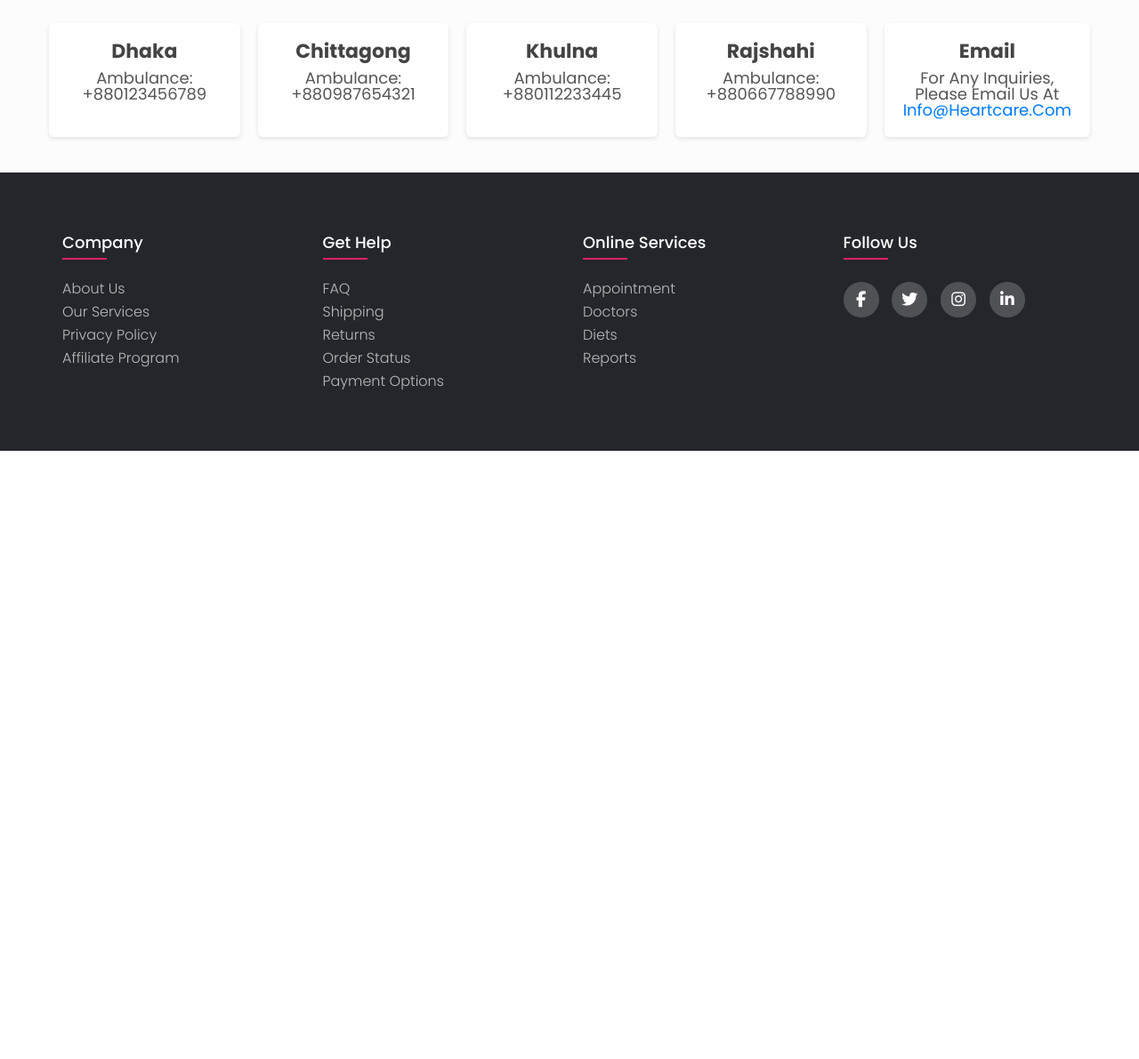
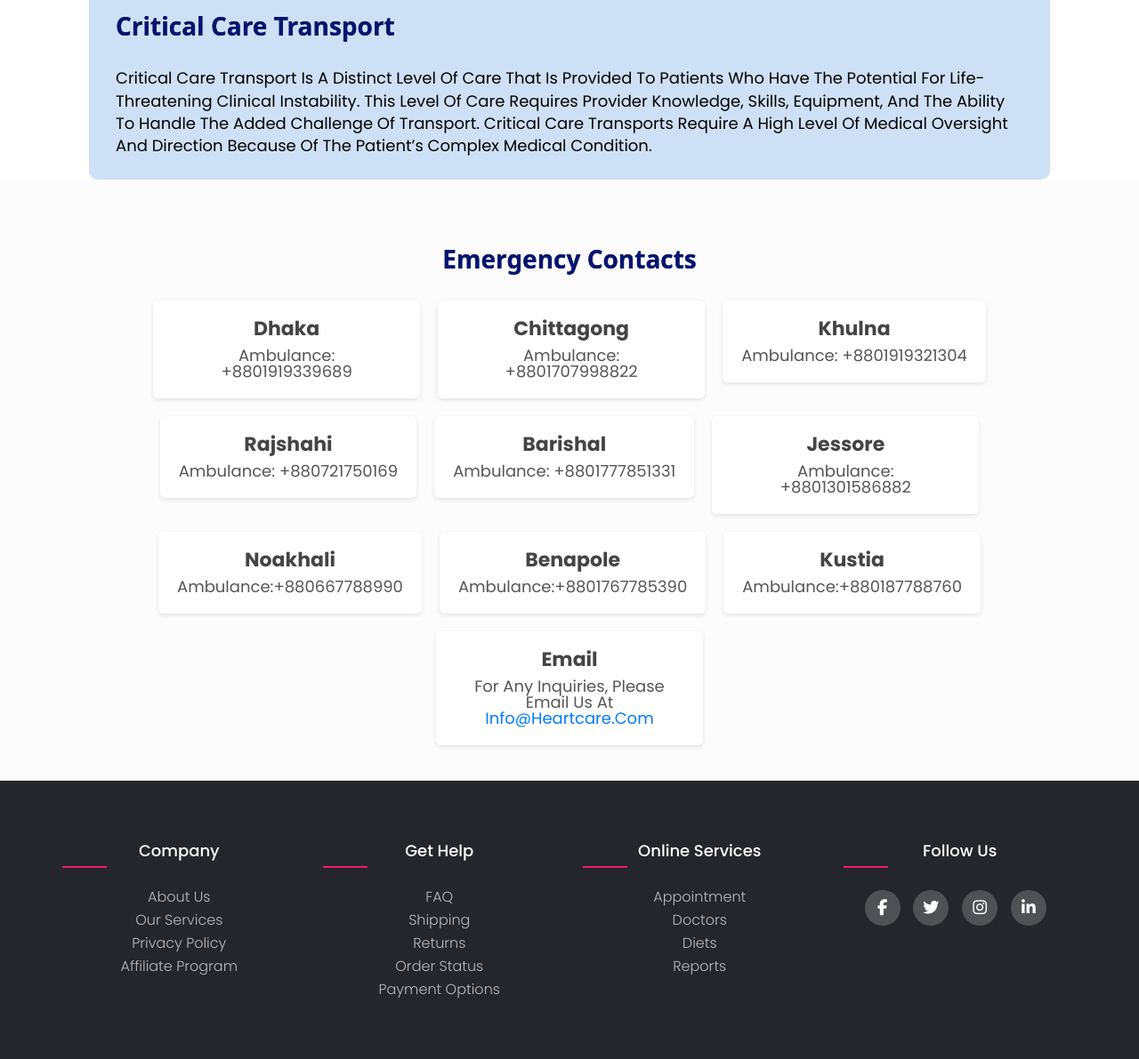
Before and after one commit to Dhoritri/Heart-Health-Monitoring-System, a PHP site: page /ambulance.html in a window 1280 px wide. Shown: the part 1493-2684 px from the top of the page at 89% size. Before the commit the page ends 2000 px from the top, so only its background shows below. Run offline with PHP 8.4, Linux system fonts and the light colour scheme.

Commit message:
hospital and ambulance update

```diff
--- a/ambulance.html
+++ b/ambulance.html
@@ -34,7 +34,7 @@
     </div>
     <div id="menu-btn" class="fas fa-bars"></div>
 </header>
-
+<h1> Our Ambulance Service</h1>
 <section>
     <div class="et_pb_row et_pb_row_2 et_pb_row_1-4_3-4">
         <div class="et_pb_column et_pb_column_1_4 et_pb_column_4 et_pb_css_mix_blend_mode_passthrough">
@@ -86,22 +86,60 @@
   <div class="container">
       <h2>Emergency Contacts</h2>
       <div class="contact-info">
+          <a href="tel: +8801919-339689" class="card-link">
           <div class="city-contact">
               <h3>Dhaka</h3>
-              <p>Ambulance: +880123456789</p>
+              <p>Ambulance: +8801919339689</p>
           </div>
+          </a>
+          <a href="tel: +8801707998822" class="card-link">
           <div class="city-contact">
               <h3>Chittagong</h3>
-              <p>Ambulance: +880987654321</p>
+              <p>Ambulance: +8801707998822</p>
           </div>
+          </a>
+          <a href="tel: +8801919321304" class="card-link">
           <div class="city-contact">
-              <h3>Khulna</h3>
-              <p>Ambulance: +880112233445</p>
+              <h3> Khulna </h3>
+              <p>Ambulance:  +8801919321304</p>
           </div>
-          <div class="city-contact">
+          </a>
+          <a href="tel: +880721750169" class="card-link">
+            <div class="city-contact">
               <h3>Rajshahi</h3>
-              <p>Ambulance: +880667788990</p>
-          </div>
+              <p>Ambulance: +880721750169</p>
+            </div>
+          </a>
+          <a href="tel: +8801777851331" class="card-link">
+            <div class="city-contact">
+              <h3>Barishal</h3>
+              <p>Ambulance: +8801777851331</p>
+            </div>
+          </a>
+          <a href="tel: +8801301586882" class="card-link">
+            <div class="city-contact">
+              <h3>Jessore</h3>
+              <p>Ambulance: +8801301586882</p>
+            </div>
+          </a>
+          <a href="tel: 8801911125156" class="card-link">
+            <div class="city-contact">
+              <h3>Noakhali</h3>
+              <p>Ambulance:+880667788990</p>
+            </div>
+          </a>
+          <a href="tel:+8801767785390" class="card-link">
+            <div class="city-contact">
+              <h3>Benapole</h3>
+              <p>Ambulance:+8801767785390</p>
+            </div>
+          </a>
+          <a href="tel:+880187788760" class="card-link">
+            <div class="city-contact">
+              <h3>Kustia</h3>
+              <p>Ambulance:+880187788760</p>
+            </div>
+          </a>
           <div class="email-contact">
               <h3>Email</h3>
               <p>For any inquiries, please email us at <a href="info@heartcare.com">info@heartcare.com</a></p>
--- a/css/ambulance.css
+++ b/css/ambulance.css
@@ -310,13 +310,6 @@ h2{
     padding: 0 15px;
 }
 
-.contacts h2 {
-    text-align: center;
-    font-size: 28px;
-    margin-bottom: 30px;
-    color: #041570;
-}
-
 
 .contacts .contact-info {
     display: flex;
@@ -480,6 +473,75 @@ h2{
 
 
 
+h1 {
+    --s: 0.11em;   /* the thickness of the line */
+    --c: #0d7dfd; /* the color */
+
+    color: #0000;
+    padding-bottom: var(--s);
+    background:
+      linear-gradient(90deg,var(--c) 50%, #041570 0) calc(100% - var(--_p,0%))/200% 100%,
+      linear-gradient(var(--c) 0 0) 0% 100%/var(--_p,0%) var(--s) no-repeat;
+    -webkit-background-clip: text,padding-box;
+            background-clip: text,padding-box;
+    transition: 0.5s;
+    display: inline-block;
+
+  }
+  h1:hover {--_p: 100%}
+
+  body {
+    text-align: center;
+
+
+  }
+  h1 {
+    font-family: system-ui, sans-serif;
+    font-size: 4rem;
+    cursor: pointer;
+    margin-top: 3%;
+
+}
+
+
+
+ h2 {
+  --s: 0.11em;   /* the thickness of the line */
+  --c: #0d7dfd; /* the color */
+
+  color: #0000;
+  padding-bottom: var(--s);
+  background:
+    linear-gradient(90deg,var(--c) 50%, #041570 0) calc(100% - var(--_p,0%))/200% 100%,
+    linear-gradient(var(--c) 0 0) 0% 100%/var(--_p,0%) var(--s) no-repeat;
+  -webkit-background-clip: text,padding-box;
+          background-clip: text,padding-box;
+  transition: 0.5s;
+  display: inline-block;
+
+}
+h1:hover {--_p: 100%}
+
+body {
+  text-align: center;
+
+
+}
+h2 {
+  font-family: system-ui, sans-serif;
+  cursor: pointer;
+  margin-top: 3%;
+  text-align: center;
+  font-size: 28px;
+  margin-bottom: 30px;
+  color: #041570;
+
+}
+
+
+
+
+
 
 
 
```
Also changed, not shown: css/hospital.css (+156 -10 lines), hospital.html (+4 -3 lines), js/hospital.js (+120 -51 lines), images/BGMEA Hospital and Diagnostic Centre Chittagong.jpg (added), images/Evercare Hospital Chattogram.jpg (added), images/Max Hospital and Diagnostics Limited.jpg (added).
